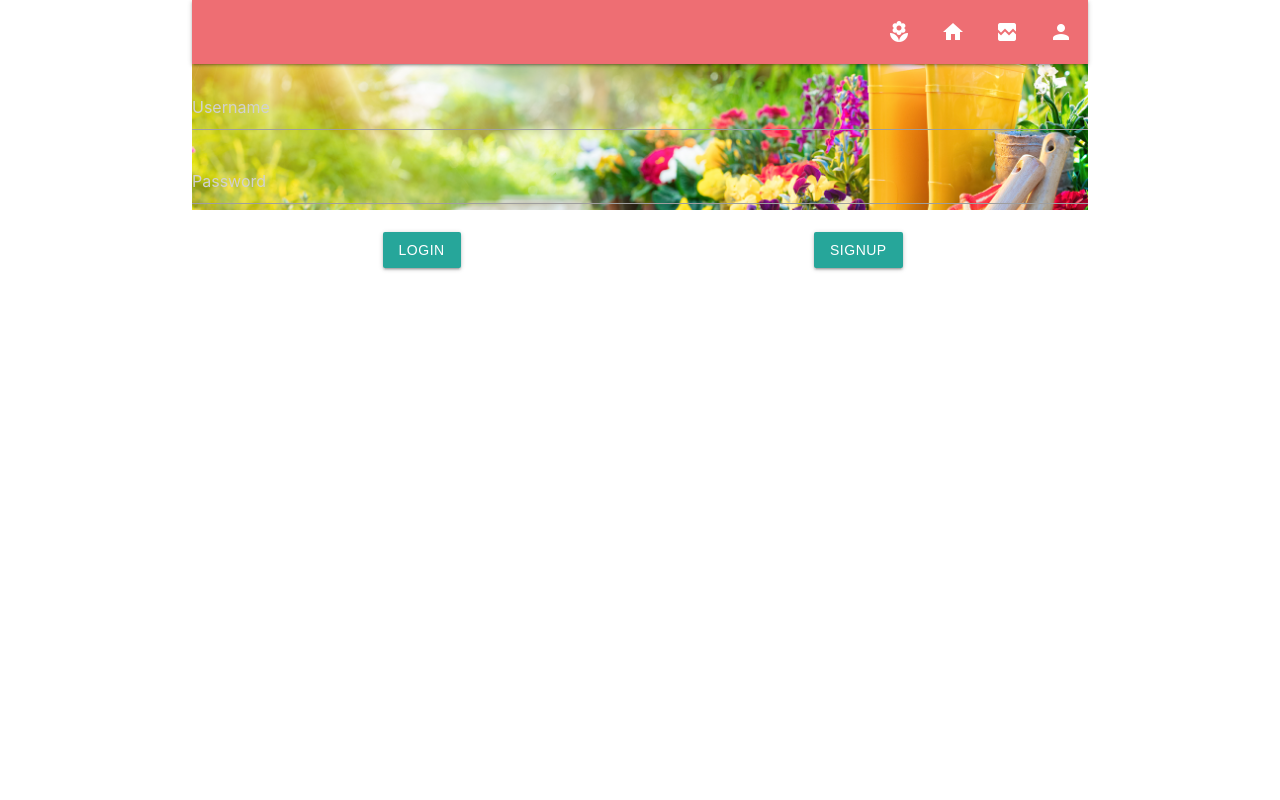
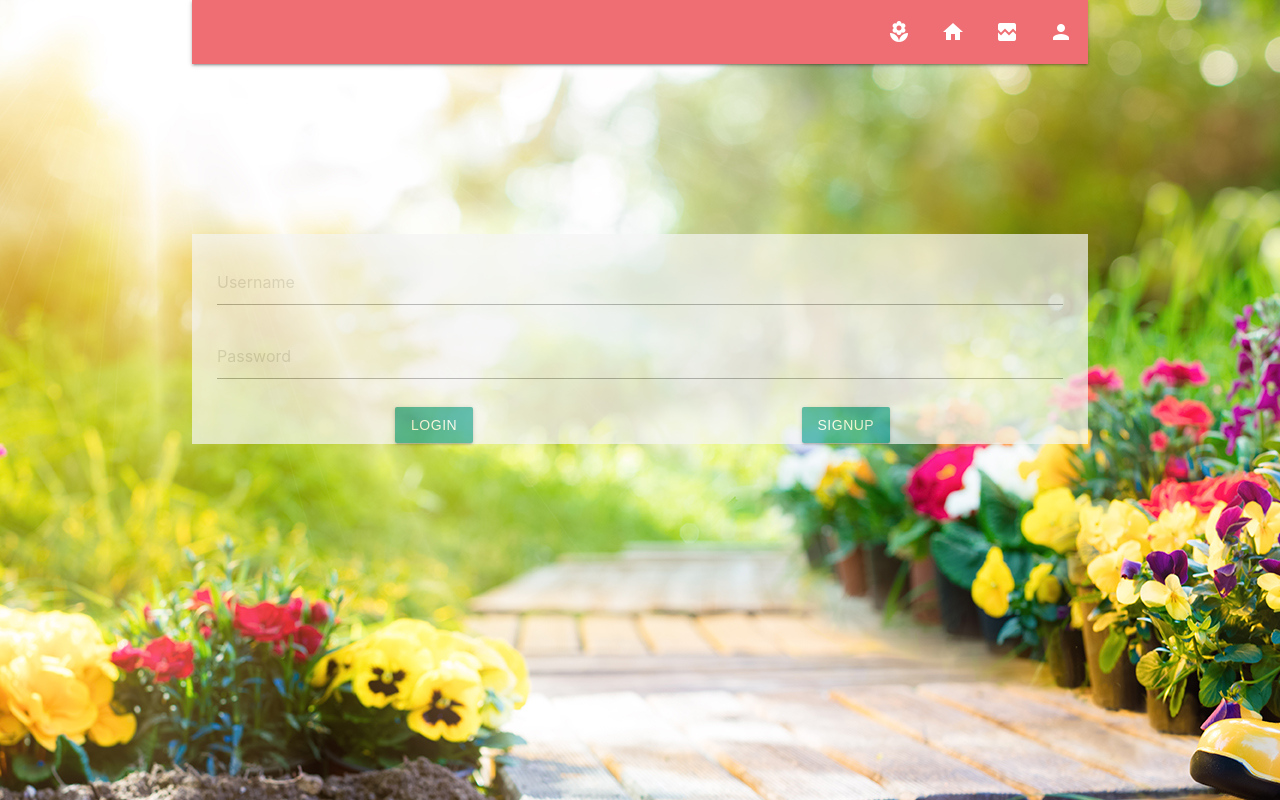
Before and after one commit to casmith205/Plant-Tracker, a React (Create React App) app in the folder client/: page / in a window 1280 px wide. Built offline with nearby package versions, Linux system fonts and the light colour scheme.

Commit message:
fixing login css

```diff
--- a/client/src/App.js
+++ b/client/src/App.js
@@ -18,9 +18,10 @@ class App extends Component {
           <Route exact path="/" component={LoginPage} />
           {/* <Route exact path="/registration" component={RegistrationPage} /> */}
           {/* <Route exact path="/profile" component={ProfilePage} /> */}
-           {/* <Route exact path="/outdoorplants" component={OutdoorPage} /> */}
-         {/*Route exact path="/indoorplants" component={IndoorPage} /> */}
+          {/* <Route exact path="/outdoorplants" component={OutdoorPage} /> */}
+          {/*Route exact path="/indoorplants" component={IndoorPage} /> */}
           {/* <Route exact path="/profile" component={ProfilePage} /> */}
+          {/* <Route exact path="/graveyard component={GraveyardPage} /> */}
           {/* <Route exact path="/registration" component={RegistrationPage} /> */}
           {/* determines what component is routed to.
           below route (NoMatch) would be 404*/}
--- a/client/src/components/NavBar.js
+++ b/client/src/components/NavBar.js
@@ -8,7 +8,7 @@ render () {
         <nav brand='logo' right>
             <div class="nav-wrapper">
                 <ul id="nav-mobile" class="right hide-on-med-and-down">
-                    <li><a href='Outdoor pg'><i class="small material-icons">local_florist</i></a></li>
+                    <li><a href='/outdoorplants'><i class="small material-icons">local_florist</i></a></li>
                     <li><a href='Indoor pg'><i class="small material-icons">home</i></a></li>
                     <li><a href='Graveyard pg'><i class="small material-icons">broken_image</i></a></li>
                     <li><a href='Profile pg'><i class="small material-icons">person</i></a></li>
--- a/client/src/pages/LoginPage/LoginPage.css
+++ b/client/src/pages/LoginPage/LoginPage.css
@@ -1,11 +1,19 @@
+body {
+    background-image: url("../../images/loginbackground.jpg");
+}
+
+#topnav {
+    padding-bottom: 150px;
+}
+
 #loginpage {
-    margin-bottom: 0px;
-    background-image: url("../../images/loginbackground.jpg");
+    padding: 25px;
+    opacity: .7;
+    background-color: whitesmoke;
     background-position: 0% 25%;
     background-size: cover;
     background-repeat: no-repeat;
     color: white;
     text-align: center;
     height: 14em;
-    /* background-color: purple */
 }
--- a/client/src/pages/LoginPage/LoginPage.js
+++ b/client/src/pages/LoginPage/LoginPage.js
@@ -63,11 +63,11 @@ class LoginPage extends Component {
 
     render() {
         return (
-            <div className="container" id="loginpage">
-                <div className="row">
+            <div className="container">
+                <div className="row" id="topnav">
                 <Navbar />
                 </div>
-                <div className="row">
+                <div id="loginpage" className="row">
                     <form className="col s12">
                         <div className="row">
                             <Input
@@ -114,6 +114,9 @@ class LoginPage extends Component {
                         </div> */}
                     </form>
                 </div>
+                {/* <div className="row" id="footer">
+                <Footer />
+                </div> */}
             </div>
             )
         }
```
